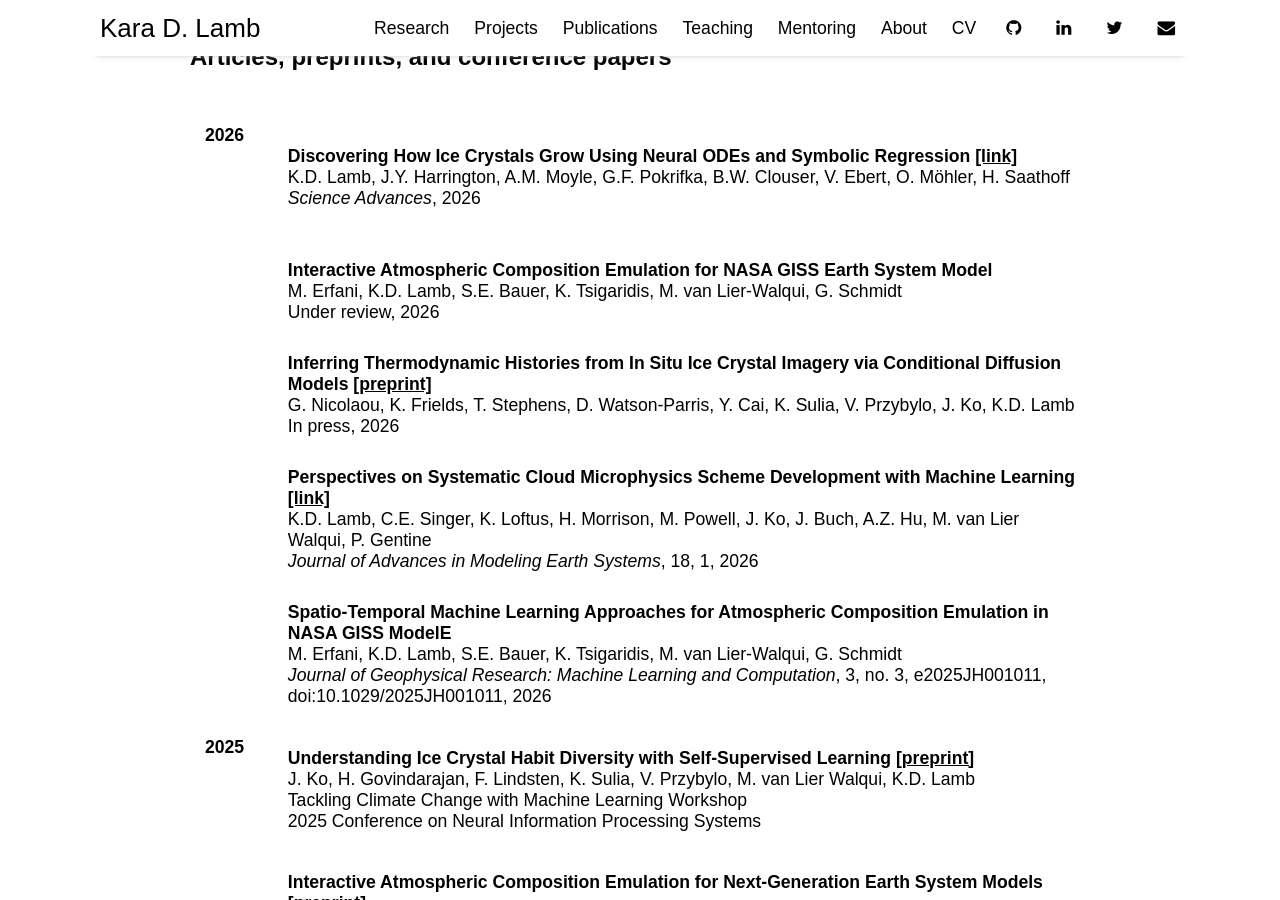
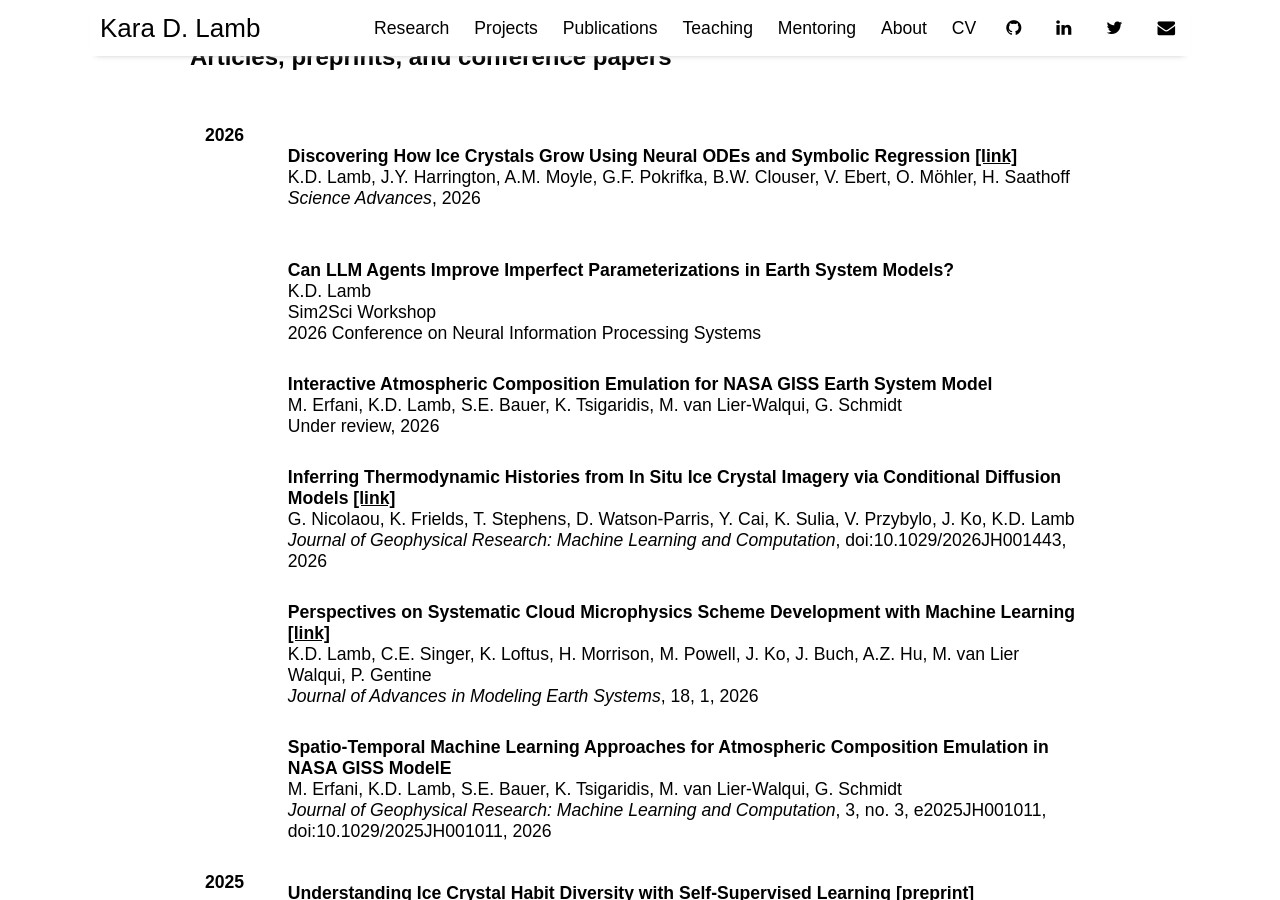
Before and after one commit to kdlamb/kdlamb.github.io, a Jekyll site: the page built from pages/publications.md, in a window 1280 px wide and 900 px high, scrolled down 359 px. Built offline with Jekyll 4.4.1, drawn with Linux system fonts in a browser that asks for light colours; nearby versions of some CDN libraries.

Commit message:
Mark diffusion-model paper as published in JGR:MLC; add NeurIPS 2026 Sim2Sci paper
Co-Authored-By: Claude Opus 5.5 (1M context) <noreply@anthropic.com>

```diff
--- a/pages/publications.md
+++ b/pages/publications.md
@@ -27,6 +27,14 @@ K.D. Lamb, J.Y. Harrington, A.M. Moyle, G.F. Pokrifka, B.W. Clouser, V. Ebert, O
 
  <tr>
 <td></td>
+<td><strong>Can LLM Agents Improve Imperfect Parameterizations in Earth System Models?</strong><br>
+K.D. Lamb<br>
+Sim2Sci Workshop <br>
+2026 Conference on Neural Information Processing Systems<br></td>
+</tr>
+
+ <tr>
+<td></td>
 <td><strong>Interactive Atmospheric Composition Emulation for NASA GISS Earth System Model</strong><br>
 M. Erfani, K.D. Lamb, S.E. Bauer, K. Tsigaridis, M. van Lier-Walqui, G. Schmidt<br>
 Under review, 2026<br></td>
@@ -34,9 +42,9 @@ Under review, 2026<br></td>
 
  <tr>
 <td></td>
-<td><strong>Inferring Thermodynamic Histories from In Situ Ice Crystal Imagery via Conditional Diffusion Models <a href="https://essopenarchive.org/doi/full/10.22541/essoar.15003780/v1">[preprint]</a></strong><br>
+<td><strong>Inferring Thermodynamic Histories from In Situ Ice Crystal Imagery via Conditional Diffusion Models <a href="https://agupubs.onlinelibrary.wiley.com/doi/10.1029/2026JH001443">[link]</a></strong><br>
 G. Nicolaou, K. Frields, T. Stephens, D. Watson-Parris, Y. Cai, K. Sulia, V. Przybylo, J. Ko, K.D. Lamb<br>
-In press, 2026<br></td>
+<em>Journal of Geophysical Research: Machine Learning and Computation</em>, doi:10.1029/2026JH001443, 2026<br></td>
 </tr>
 
  <tr>
```
